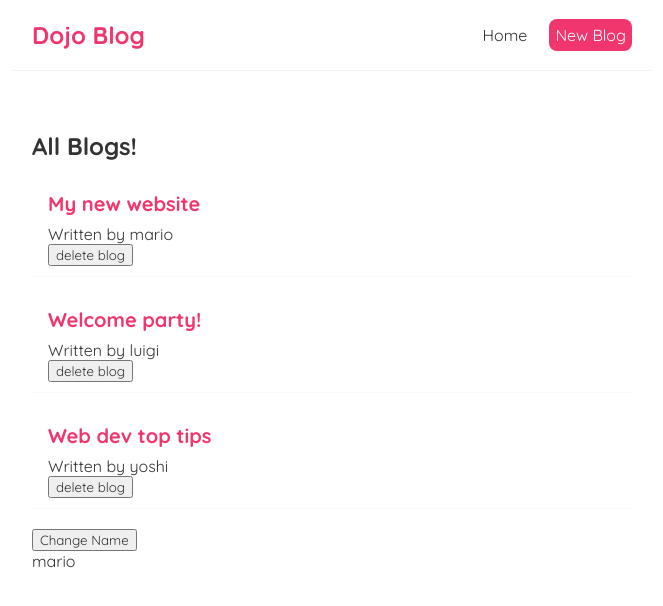
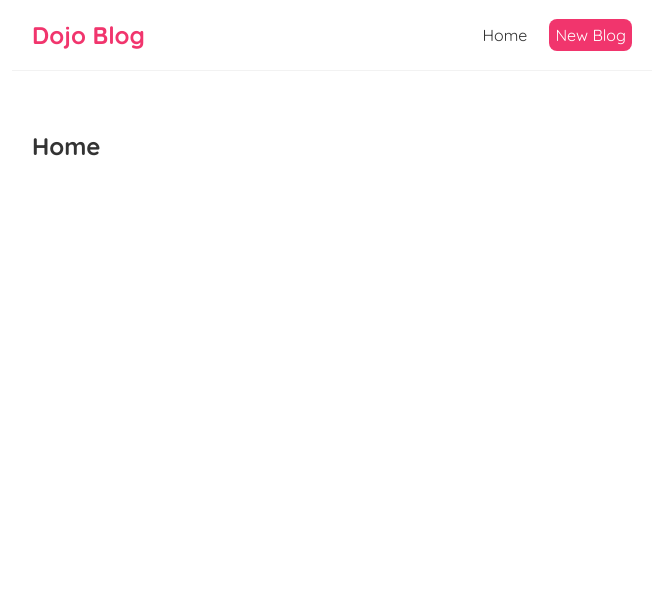
Before and after one commit to stephenbeale/dojo-blog, a React (Create React App) app: page / in a window 1280 px wide. Shown: the top 606 px of the page, without its empty margins (308-971 px from the left). Built offline with nearby package versions, Linux system fonts and the light colour scheme.

Commit message:
Getting back after hols

```diff
--- a/data/db.json
+++ b/data/db.json
@@ -0,0 +1,16 @@
+{
+    "blogs": [
+        {
+            "title": "My first blog",
+            "body": "Why do we use it?\nIt is a long established fact that a reader will be distracted",
+            "author": "mario",
+            "id": 1
+        },
+        {
+            "title": "My second blog",
+            "body": "Why do we use it?\nIt is a long established fact that a reader will be distracted",
+            "author": "yoshi",
+            "id": 2
+        }
+    ]
+}
--- a/src/Home.js
+++ b/src/Home.js
@@ -1,37 +1,7 @@
-import { useState, useEffect } from "react";
-import BlogList from "./bloglist";
-
 const Home = () => {
-  const [blogs, setBlogs] = useState([
-    { title: "My new website", body: "lorem ipsum...", author: "mario", id: 1 },
-    { title: "Welcome party!", body: "lorem ipsum...", author: "luigi", id: 2 },
-    {
-      title: "Web dev top tips",
-      body: "lorem ipsum...",
-      author: "yoshi",
-      id: 3,
-    },
-  ]);
-
-  const [name, setName] = useState("mario");
-
-  //Remove any blogs from the array that DO NOT match the given id, i.e. only leaving blogs with matching id in to be deleted.
-  const handleDelete = (id) => {
-    const newBlogs = blogs.filter((blog) => blog.id !== id);
-    setBlogs(newBlogs);
-  };
-
-  //Will run every time there is a re-render
-  useEffect(() => {
-    console.log("use effect ran");
-    console.log(name);
-  }, [name]);
-
   return (
     <div className="home">
-      <BlogList blogs={blogs} title="All Blogs!" handleDelete={handleDelete} />
-      <button onClick={() => setName("luigi")}>Change Name</button>
-      <p>{name}</p>
+      <h2>Home</h2>
     </div>
   );
 };
```
